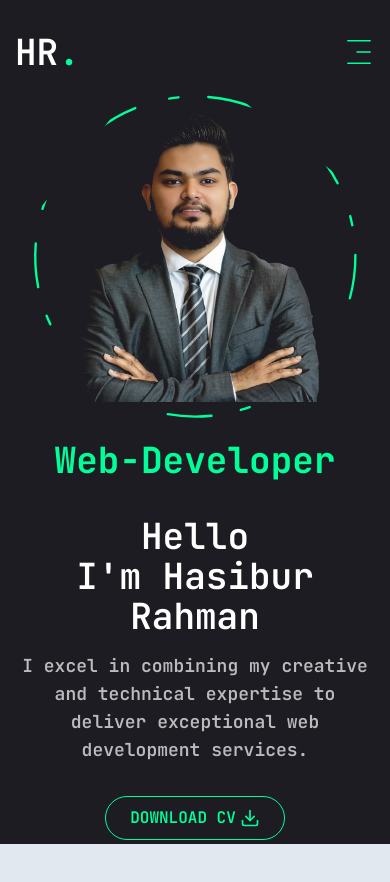
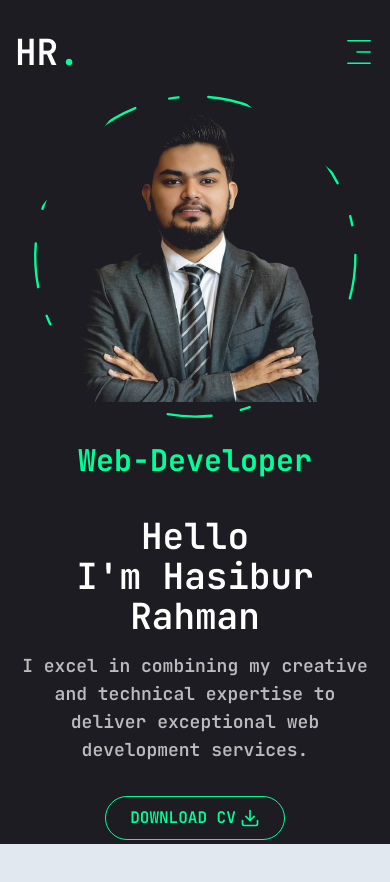
Before and after one commit to hsbrRahman/portfolio-next-ts, a Next.js app: page / in a window 390 px wide. Shown: the top 882 px of the page. Built offline with nearby package versions, Linux system fonts and the light colour scheme.

Commit message:
fix nav on mobile and text animation line issue

```diff
--- a/components/FlipWords.tsx
+++ b/components/FlipWords.tsx
@@ -8,7 +8,7 @@ export function FlipWordsDemo() {
   ];
 
   return (
-    <div className="h-[7rem] flex justify-start items-center text-4xl font-bold">
+    <div className="h-[7rem] flex justify-start items-center text-3xl font-bold">
       <FlipWords words={words} />
     </div>
   );
--- a/components/MobileNav.tsx
+++ b/components/MobileNav.tsx
@@ -1,6 +1,6 @@
 "use client";
 
-import { Sheet, SheetContent, SheetTrigger } from "./ui/sheet";
+import { Sheet, SheetContent, SheetTrigger, SheetClose } from "./ui/sheet";
 import { usePathname } from "next/navigation";
 import Link from "next/link";
 import { CiMenuFries } from "react-icons/ci";
@@ -40,9 +40,11 @@ const MobileNav = () => {
             </h1>
           </Link>
         </div>
+
         <nav className="flex flex-col justify-center items-center gap-8">
           {links.map((link, index) => {
             return (
+              <SheetClose key={index} asChild>
                 <Link
                   href={link.path}
                   key={index}
@@ -53,6 +55,7 @@ const MobileNav = () => {
                 >
                   {link.name}
                 </Link>
+              </SheetClose>
             );
           })}
         </nav>
```
Lines whose indentation alone changed are shown as unchanged.
